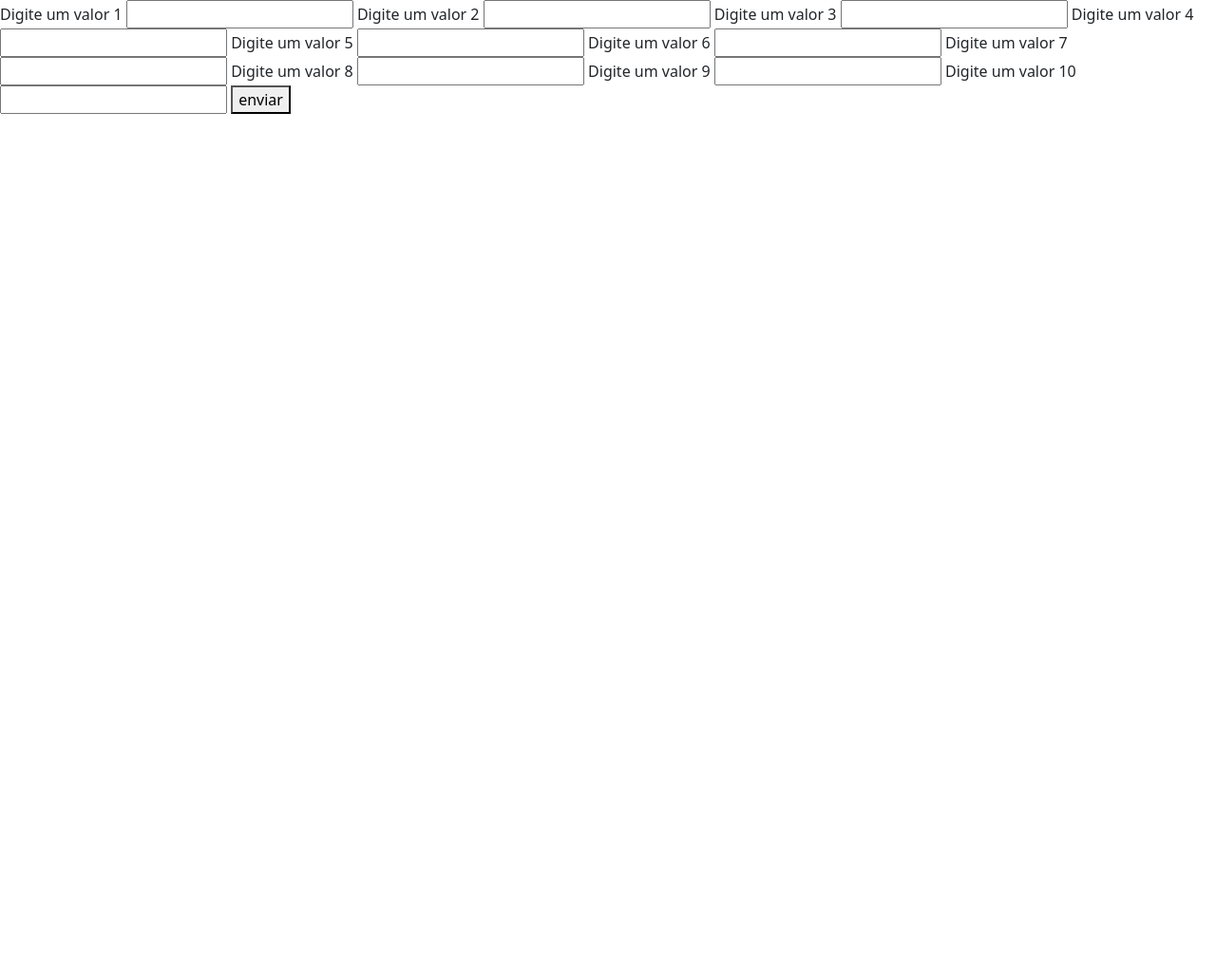
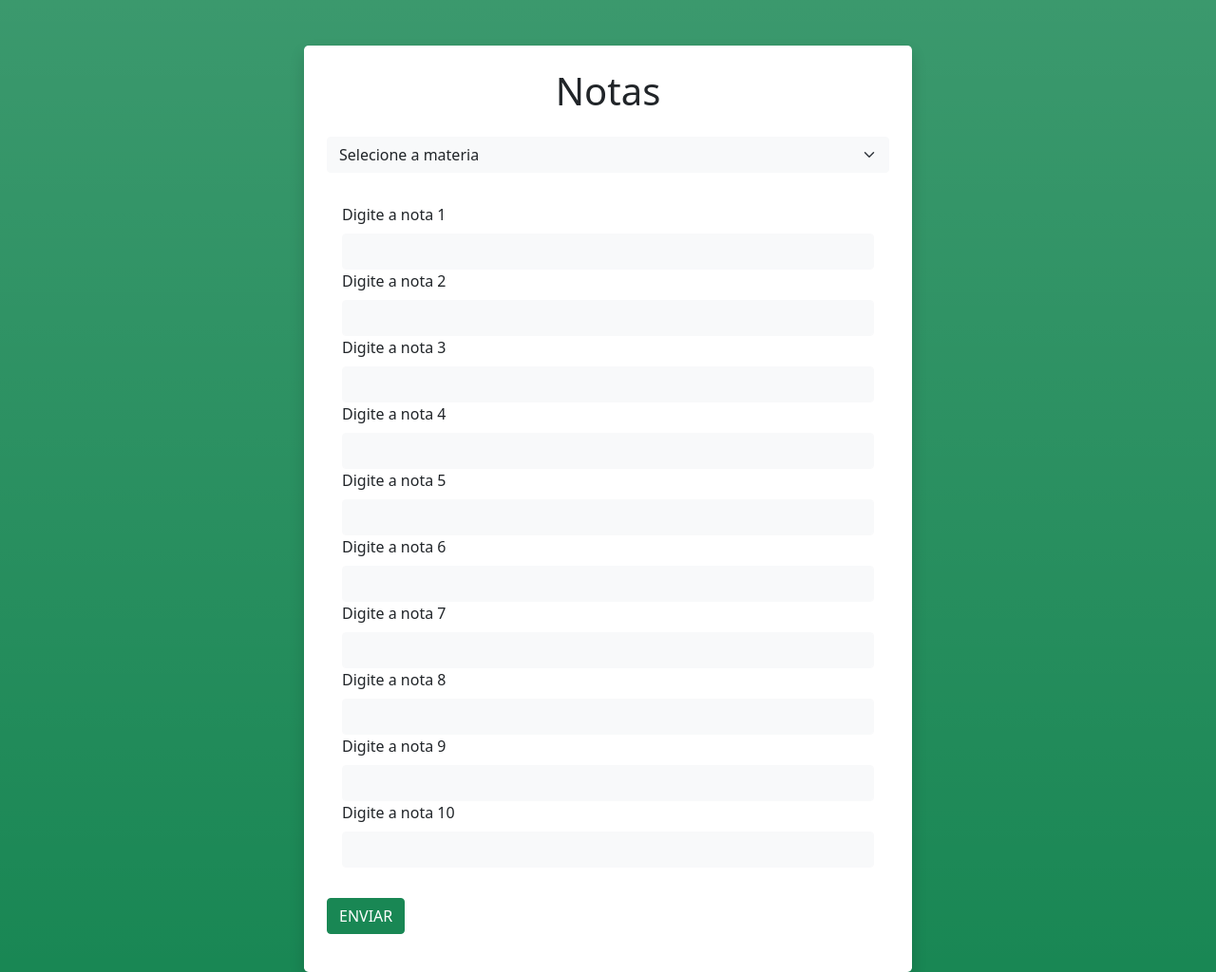
Before and after one commit to GBielMendes7/EletivaI-LinguagemdeProgamacaoIV, a PHP site: page / in a window 1280 px wide. Shown: the whole page at 95% size. Before the commit the page ends 120 px from the top, so only its background shows below. Run offline with PHP 8.4, Linux system fonts and the light colour scheme.

Commit message:
csslista2exercicio4

```diff
--- a/Lista de exercicios 2/lista2Exercicio 4/index.php
+++ b/Lista de exercicios 2/lista2Exercicio 4/index.php
@@ -10,21 +10,45 @@
 
     <title>Exercicio 4</title>
   </head>
-  <body>
-      <form action="resposta.php" method="post">
+  <body class="bg-success bg-gradient">
+
+    <div class="container mt-5 p-4 rounded-3 bg-white shadow w-50">
+      <h1 class="text-center">Notas</h1>
+
+      <form  class="mt-4" method="post" action="resposta.php">
+        <select class="mb-3 form-select bg-light border border-light">
+          <option selected>Selecione a materia</option>
+          <option value="1">Português</option>
+          <option value="2">Matemática</option>
+          <option value="3">Historia</option>
+          <option value="4">Geografia</option>
+        </select>
+
+        <div class="row p-3">
+          <div class="col mb-3">
             <?php
                 for ($i=1; $i <= 10; $i++){
             ?>
-        <label for="num<?= $i ?>">Digite um valor <?= $i ?></label>
+            <label for="num<?= $i ?>" class="form-label">Digite a nota <?= $i ?></label>
 
-        <input type="number" id="num<?= $i ?>" name="num<?= $i ?>">
+            <input type="number" class="form-control bg-light border border-light" id="num<?= $i ?>" name="num<?= $i ?>">
             <?php
                 }
             ?>
 
-        <button type="submit">enviar</button>
+          </div>
+        </div>
+
+        <div class="row">
+          <div class="col mb-3">
+            <button type="submit" class="btn btn-success">ENVIAR</button>
+
+          </div>
+        </div>
 
       </form>
 
+    </div>
+
   </body>
 </html>
```
Also changed, not shown: Lista de exercicios 2/lista2Exercicio 4/resposta.php (+15 -4 lines). Lines whose indentation alone changed are shown as unchanged.
